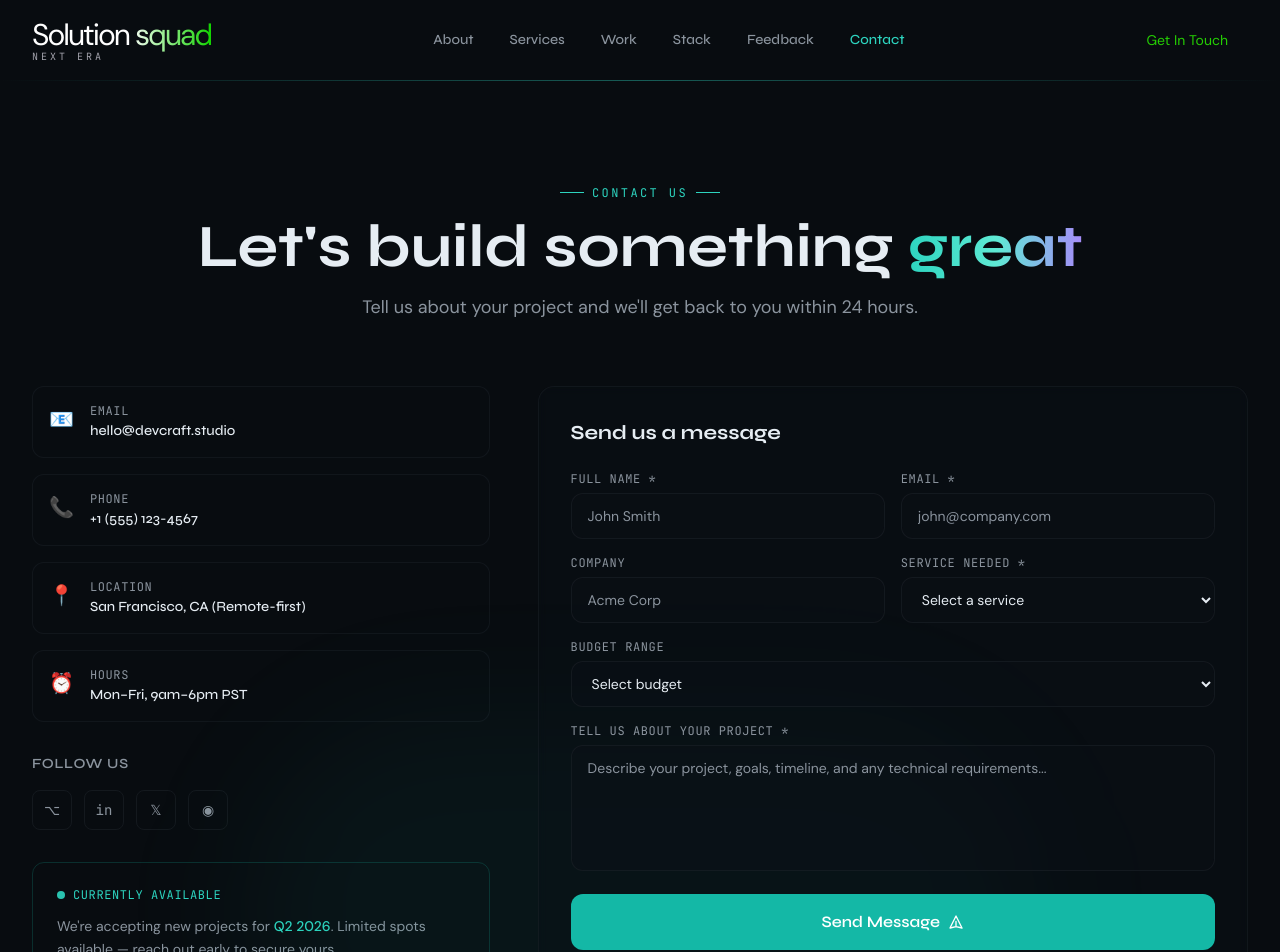
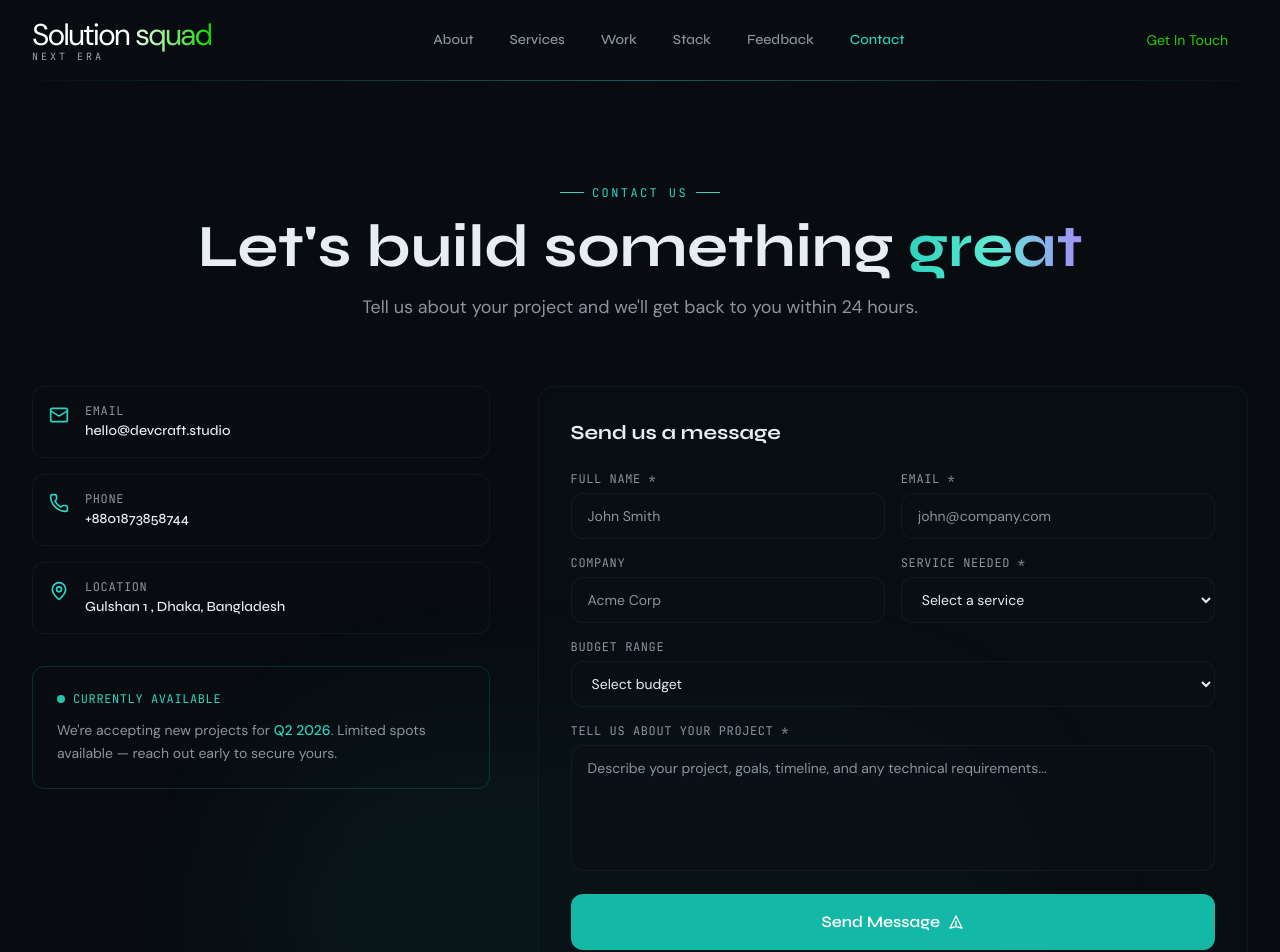
Before and after one commit to zubaerisla-create/solutionsquad.tech, a Next.js app: page /contact in a window 1280 px wide. Shown: the top 952 px of the page. Built offline with nearby package versions, Linux system fonts and the light colour scheme.

Commit message:
updateddd

```diff
--- a/src/components/sections/AboutSection.tsx
+++ b/src/components/sections/AboutSection.tsx
@@ -14,10 +14,10 @@ import { Target, Search, Handshake, Rocket, ExternalLink, ArrowUpRight } from "l
    DATA
 ───────────────────────────────────────── */
 const VALUES = [
-  { icon: Target,    title: "Outcome-Driven", desc: "We don't just write code — we solve business problems."                          },
-  { icon: Search,    title: "Quality First",  desc: "Rigorous code review, testing, and performance tuning on every project."         },
-  { icon: Handshake, title: "True Partnership",desc: "Transparent communication and collaboration from kickoff to launch."            },
-  { icon: Rocket,    title: "Ship Fast",       desc: "Agile sprints that get your product to market without sacrificing quality."      },
+  { icon: Target, title: "Outcome-Driven", desc: "We don't just write code — we solve business problems." },
+  { icon: Search, title: "Quality First", desc: "Rigorous code review, testing, and performance tuning on every project." },
+  { icon: Handshake, title: "True Partnership", desc: "Transparent communication and collaboration from kickoff to launch." },
+  { icon: Rocket, title: "Ship Fast", desc: "Agile sprints that get your product to market without sacrificing quality." },
 ];
 
 const TEAM = [
@@ -36,7 +36,7 @@ const TEAM = [
     bio: "Passionate Web & App Developer focused on building scalable, user-friendly, and high-performance applications.",
     avatar: "https://i.ibb.co.com/b5g4tH0s/hayat01.jpg",
     linkedin: "https://www.linkedin.com/in/abu-hayat-716a49328/",
-    skills: ["Node.js", "Native", "Flatter","MySQL",""],
+    skills: ["Node.js", "Native", "Flatter", "MySQL", ""],
     accent: "from-blue-400 to-indigo-500",
   },
   {
@@ -45,7 +45,7 @@ const TEAM = [
     bio: "Versatile full stack developer with expertise in TypeScript, Golang, and Docker.",
     avatar: "https://i.ibb.co.com/V0CSRpJ9/340137c4-126d-4e43-a5de-382ed7f0b249.jpg",
     linkedin: "https://www.linkedin.com/in/abdullah-al-zubaer-309065292/",
-    skills: ["TypeScript", "Golang", "Docker","Python","Django","FastAPI"],
+    skills: ["TypeScript", "Golang", "Docker", "Python", "Django", "FastAPI"],
     accent: "from-violet-400 to-purple-500",
   },
   {
@@ -69,10 +69,10 @@ const TEAM = [
 ];
 
 const STATS = [
-  { value: "50+",  label: "Projects Shipped" },
-  { value: "98%",  label: "Client Retention"  },
-  { value: "7yr",  label: "In Business"        },
-  { value: "12",   label: "Team Members"       },
+  { value: "50+", label: "Projects Shipped" },
+  { value: "98%", label: "Client Retention" },
+  { value: "2yr+", label: "In Business" },
+  { value: "12+", label: "Team Members" },
 ];
 
 /* ─────────────────────────────────────────
@@ -226,15 +226,15 @@ export default function AboutSection() {
     offset: ["start end", "end start"],
   });
 
-  const bgBlobY   = useTransform(scrollYProgress, [0, 1], ["-10%", "10%"]);
-  const bgBlobY2  = useTransform(scrollYProgress, [0, 1], ["10%",  "-8%"]);
-  const leftX     = useTransform(scrollYProgress, [0, 0.4], [-60, 0]);
-  const leftOp    = useTransform(scrollYProgress, [0, 0.25], [0, 1]);
-  const rightX    = useTransform(scrollYProgress, [0, 0.4], [60, 0]);
-  const rightOp   = useTransform(scrollYProgress, [0, 0.25], [0, 1]);
+  const bgBlobY = useTransform(scrollYProgress, [0, 1], ["-10%", "10%"]);
+  const bgBlobY2 = useTransform(scrollYProgress, [0, 1], ["10%", "-8%"]);
+  const leftX = useTransform(scrollYProgress, [0, 0.4], [-60, 0]);
+  const leftOp = useTransform(scrollYProgress, [0, 0.25], [0, 1]);
+  const rightX = useTransform(scrollYProgress, [0, 0.4], [60, 0]);
+  const rightOp = useTransform(scrollYProgress, [0, 0.25], [0, 1]);
 
   /* Label line reveal */
-  const labelRef  = useRef(null);
+  const labelRef = useRef(null);
   const labelView = useInView(labelRef, { once: true, margin: "-80px" });
 
   return (
@@ -285,7 +285,7 @@ export default function AboutSection() {
         <div className="grid lg:grid-cols-2 gap-16 lg:gap-24 items-start mb-24">
 
           {/* LEFT — Story */}
-          <motion.div style={{ x: leftX, opacity: leftOp }}>
+          <motion.div className="pl-6 md:pl-0" style={{ x: leftX, opacity: leftOp }}>
 
             <h2 className="text-4xl sm:text-5xl lg:text-6xl font-black leading-[1.0] tracking-tighter text-white mb-8">
               Engineers who{" "}
--- a/src/components/sections/ContactSection.tsx
+++ b/src/components/sections/ContactSection.tsx
@@ -3,39 +3,42 @@
 import { useState } from "react";
 import { motion } from "framer-motion";
 import SectionHeader from "@/components/ui/SectionHeader";
-import { staggerContainer, fadeInUp, fadeInLeft, fadeInRight } from "@/lib/utils";
+import { staggerContainer, fadeInLeft, fadeInRight } from "@/lib/utils";
+
+// Only non-brand icons (these still exist in Lucide)
+import {
+  Mail,
+  Phone,
+  MapPin,
+  Clock,
+} from "lucide-react";
 
 const CONTACT_INFO = [
   {
-    icon: "📧",
+    icon: Mail,
     label: "Email",
     value: "hello@devcraft.studio",
-    href: "mailto:hello@devcraft.studio",
+    href: "solutionsquad.tech@gmail.com",
   },
   {
-    icon: "📞",
+    icon: Phone,
     label: "Phone",
-    value: "+1 (555) 123-4567",
-    href: "tel:+15551234567",
+    value: "+8801873858744",
+    href: "tel:+8801873858744",
   },
   {
-    icon: "📍",
+    icon: MapPin,
     label: "Location",
-    value: "San Francisco, CA (Remote-first)",
+    value: "Gulshan 1 , Dhaka, Bangladesh",
     href: "#",
   },
-  {
-    icon: "⏰",
-    label: "Hours",
-    value: "Mon–Fri, 9am–6pm PST",
-    href: "#",
-  },
+
 ];
 
 const SOCIAL_LINKS = [
-  { label: "GitHub", href: "https://github.com", icon: "⌥" },
+  { label: "GitHub", href: "https://github.com", icon: "GitHub" },
   { label: "LinkedIn", href: "https://linkedin.com", icon: "in" },
-  { label: "Twitter / X", href: "https://twitter.com", icon: "𝕏" },
+  { label: "X", href: "https://twitter.com", icon: "𝕏" },
   { label: "Dribbble", href: "https://dribbble.com", icon: "◉" },
 ];
 
@@ -79,7 +82,6 @@ export default function ContactSection() {
   const handleSubmit = async (e: React.FormEvent) => {
     e.preventDefault();
     setStatus("loading");
-    // Simulate API call
     await new Promise((r) => setTimeout(r, 1500));
     setStatus("success");
     setForm({ name: "", email: "", company: "", service: "", budget: "", message: "" });
@@ -93,7 +95,6 @@ export default function ContactSection() {
     <section id="contact" className="section-padding relative overflow-hidden">
       <div className="absolute top-0 inset-x-0 h-px bg-gradient-to-r from-transparent via-brand-400/40 to-transparent" />
 
-      {/* Background */}
       <div className="absolute inset-0 pointer-events-none">
         <div className="absolute bottom-0 left-1/2 -translate-x-1/2 w-[800px] h-[400px] bg-brand-500/5 rounded-full blur-3xl" />
       </div>
@@ -121,13 +122,15 @@ export default function ContactSection() {
           >
             {/* Contact details */}
             <motion.div variants={fadeInLeft} className="space-y-4">
-              {CONTACT_INFO.map((info) => (
+              {CONTACT_INFO.map((info) => {
+                const Icon = info.icon;
+                return (
                   <a
                     key={info.label}
                     href={info.href}
                     className="flex items-start gap-4 p-4 rounded-xl border border-dark-600/40 bg-dark-800/20 hover:border-brand-500/30 hover:bg-brand-dim transition-all duration-300 group"
                   >
-                  <span className="text-xl mt-0.5 flex-shrink-0">{info.icon}</span>
+                    <Icon className="w-5 h-5 mt-0.5 flex-shrink-0 text-brand-400" />
                     <div>
                       <div className="text-xs text-[var(--muted)] font-mono uppercase tracking-wider mb-0.5">
                         {info.label}
@@ -137,30 +140,11 @@ export default function ContactSection() {
                       </div>
                     </div>
                   </a>
-              ))}
+                );
+              })}
             </motion.div>
 
-            {/* Social links */}
-            <motion.div variants={fadeInLeft}>
-              <h4 className="font-display font-semibold text-sm text-[var(--muted)] uppercase tracking-wider mb-4">
-                Follow Us
-              </h4>
-              <div className="flex gap-3">
-                {SOCIAL_LINKS.map((s) => (
-                  <a
-                    key={s.label}
-                    href={s.href}
-                    target="_blank"
-                    rel="noopener noreferrer"
-                    aria-label={s.label}
-                    title={s.label}
-                    className="w-10 h-10 rounded-lg border border-dark-600/50 flex items-center justify-center text-sm font-mono text-[var(--muted)] hover:border-brand-500/50 hover:text-brand-400 hover:bg-brand-dim transition-all duration-300"
-                  >
-                    {s.icon}
-                  </a>
-                ))}
-              </div>
-            </motion.div>
+
 
             {/* Availability card */}
             <motion.div
@@ -181,7 +165,7 @@ export default function ContactSection() {
             </motion.div>
           </motion.div>
 
-          {/* Right — Form */}
+          {/* Right — Form (unchanged) */}
           <motion.div
             initial="hidden"
             whileInView="visible"
@@ -208,6 +192,7 @@ export default function ContactSection() {
                 </motion.div>
               ) : (
                 <form onSubmit={handleSubmit} className="space-y-4">
+                  {/* Your form fields here - same as before */}
                   <div className="grid sm:grid-cols-2 gap-4">
                     <div>
                       <label className="block text-xs font-mono text-[var(--muted)] uppercase tracking-wider mb-1.5">
```
Lines whose indentation alone changed are shown as unchanged.
